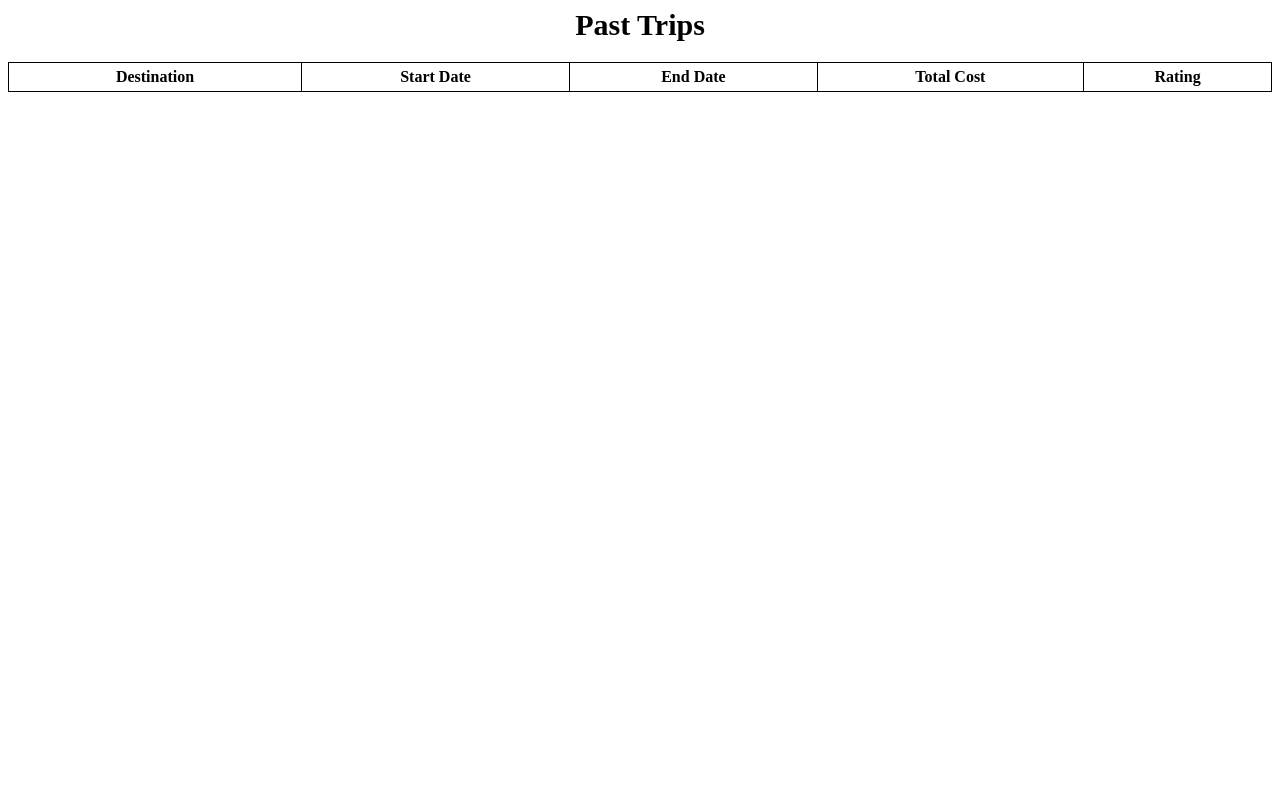
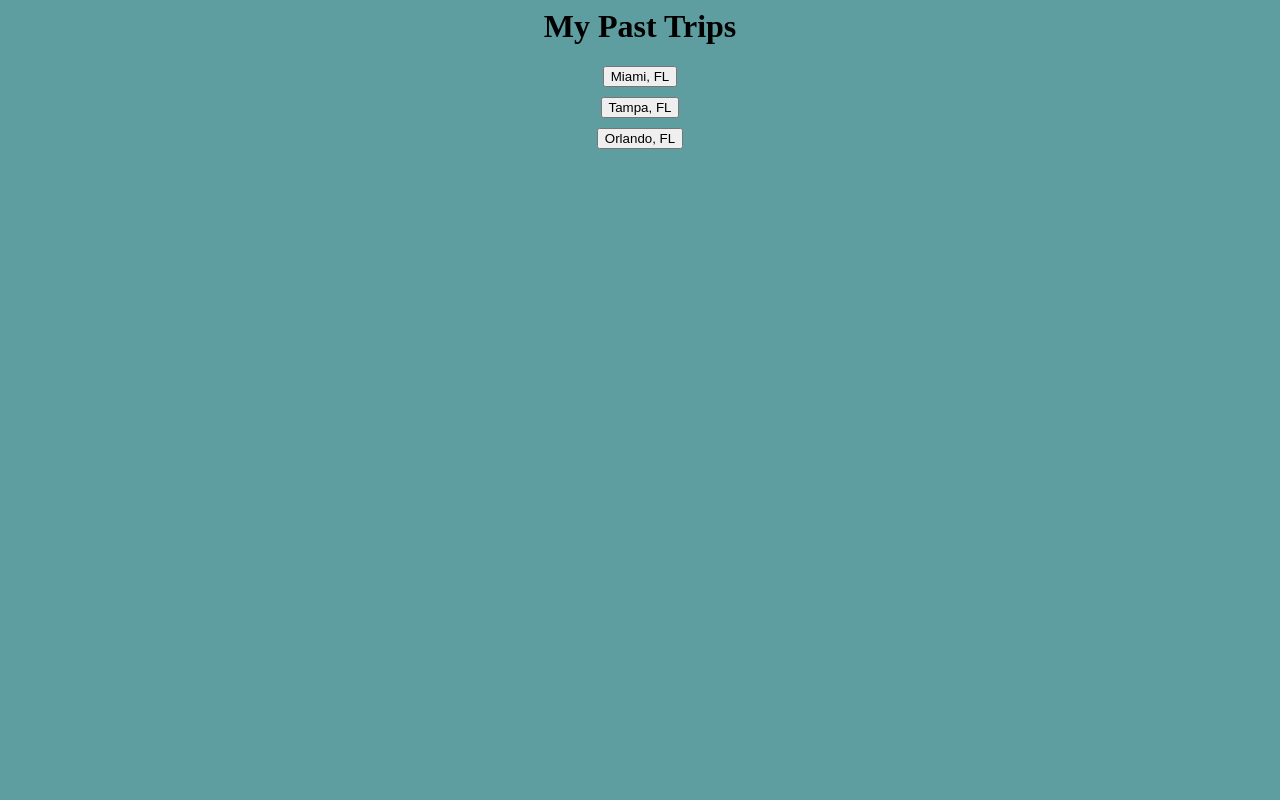
Before and after one commit to alec0322/Itinero, a Django app: template backend/django/itinero/users/templates/users/pastTrips.html in a window 1280 px wide. Run offline with Django 4.2, Linux system fonts and the light colour scheme; the template is opened without the code that fills it, so the values that code supplies are empty; parts of the project's set-up code (start-up, migrations or seed data) failed here and were passed over.

Commit message:
Updated past trips

```diff
--- a/backend/django/itinero/users/templates/users/pastTrips.html
+++ b/backend/django/itinero/users/templates/users/pastTrips.html
@@ -1,47 +1,43 @@
 <html>
 <head>
-  <title>Past Trips</title>
+  <title>My Past Trips</title>
   <style>
-    body {
+    #past-itineraries {
       text-align: center;
     }
+
+    #past-itineraries button {
+      display: block;
+      margin: 10px auto;
+    }
+    body{
+      background-color:cadetblue;
+            background-size:cover
+    }
+
     h1 {
-      font-size: 30px;
-    }
-    table {
-      width: 100%;
-      border-collapse: collapse;
-    }
-    th, td {
-      border: 1px solid black;
-      padding: 5px;
+      text-align: center;
     }
   </style>
 </head>
 <body>
-  <h1>Past Trips</h1>
 
-  <table class="past-trips-table">
-    <thead>
-      <tr>
-        <th scope="col">Destination</th>
-        <th scope="col">Start Date</th>
-        <th scope="col">End Date</th>
-        <th scope="col">Total Cost</th>
-        <th scope="col">Rating</th>
-      </tr>
-    </thead>
-    <tbody>
-      {% for trip in trips %}
-        <tr>
-          <td scope="row">{{ trip.destination }}</td>
-          <td>{{ trip.start_date }}</td>
-          <td>{{ trip.end_date }}</td>
-          <td>${{ trip.total_cost }}</td>
-          <td>{{ trip.rating }}</td>
-        </tr>
-      {% endfor %}
-    </tbody>
-  </table>
+<h1>My Past Trips</h1>
+
+<div id="past-itineraries">
+
+  <button type="button" onclick="showItinerary('Miami')">Miami, FL </button>
+  <button type="button" onclick="showItinerary('Tampa')">Tampa, FL</button>
+  <button type="button" onclick="showItinerary('Orlando')">Orlando, FL</button>
+
+</div>
+
+<script>
+  function showItinerary(city) {
+    // This function will show the full itinerary for the given city.
+    // You can implement this function however you want.
+  }
+</script>
+
 </body>
 </html>
```
